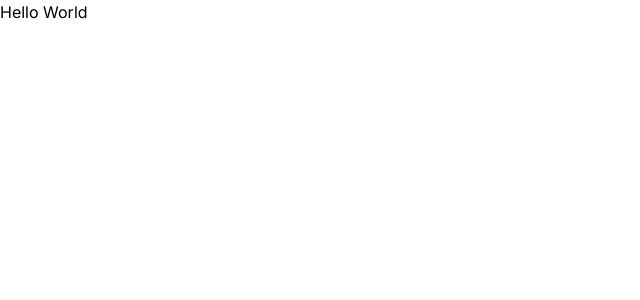
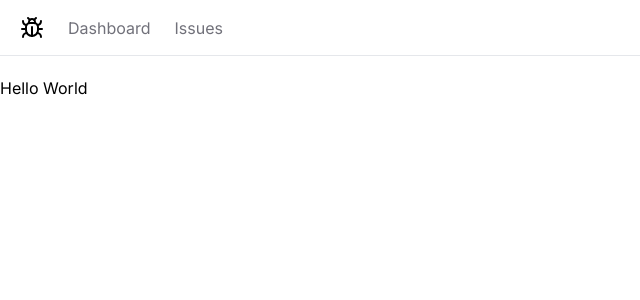
Before and after one commit to moeedrafi/issue-tracker, a Next.js app: page / in a window 1280 px wide. Shown: the top 300 px of the page, without its empty margins (0-640 px from the left). Built offline with nearby package versions, Linux system fonts and the light colour scheme.

Commit message:
Build the navbar

```diff
--- /dev/null
+++ b/src/app/NavBar.tsx
@@ -0,0 +1,30 @@
+import { Bug } from "lucide-react";
+import Link from "next/link";
+
+const NavBar = () => {
+  const links = [
+    { label: "Dashboard", href: "/" },
+    { label: "Issues", href: "/issues" },
+  ];
+
+  return (
+    <nav className="flex space-x-6 border-b mb-5 px-5 h-14 items-center">
+      <Link href="/">
+        <Bug />
+      </Link>
+      <ul className="flex space-x-6">
+        {links.map((link) => (
+          <Link
+            key={link.href}
+            href={link.href}
+            className="text-zinc-500 hover:text-zinc-800 transition-colors"
+          >
+            {link.label}
+          </Link>
+        ))}
+      </ul>
+    </nav>
+  );
+};
+
+export default NavBar;
--- a/src/app/layout.tsx
+++ b/src/app/layout.tsx
@@ -1,6 +1,7 @@
 import type { Metadata } from "next";
 import { Inter } from "next/font/google";
 import "./globals.css";
+import NavBar from "./NavBar";
 
 const inter = Inter({ subsets: ["latin"] });
 
@@ -16,7 +17,10 @@
 }>) {
   return (
     <html lang="en">
-      <body className={inter.className}>{children}</body>
+      <body className={inter.className}>
+        <NavBar />
+        <main>{children}</main>
+      </body>
     </html>
   );
 }
```
